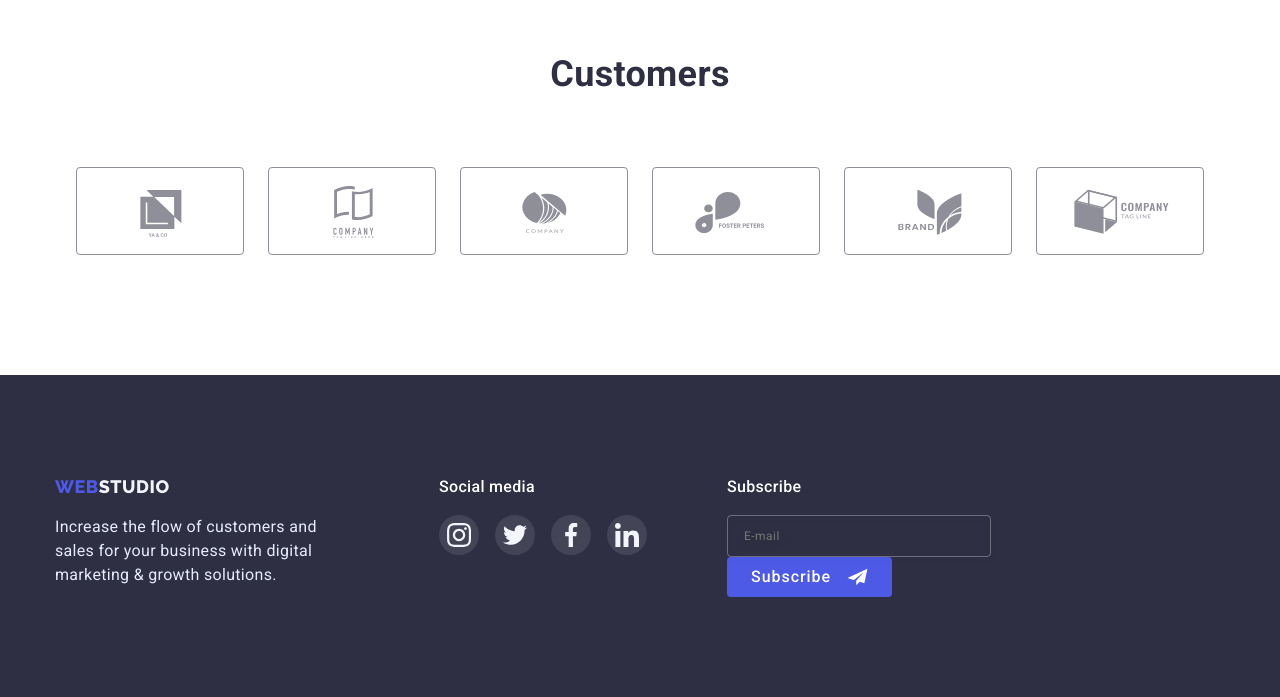
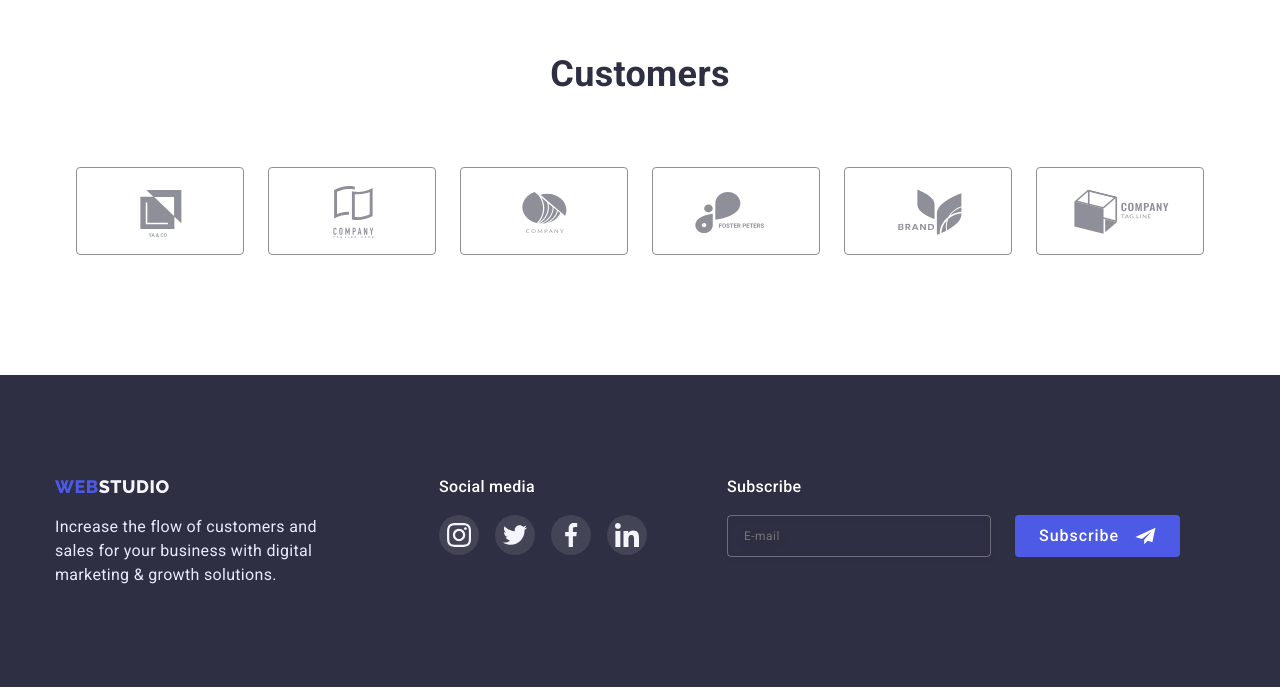
Before and after one commit to Korkin-97/goit-murkup-hw-07, a plain HTML site: page index.html in a window 1280 px wide. Shown: the part 2537-3234 px from the top of the page. Drawn offline with nearby package versions, Linux system fonts and the light colour scheme.

Commit message:
Update styles.css

```diff
--- a/css/styles.css
+++ b/css/styles.css
@@ -719,7 +719,6 @@ img {
 
 .button-send {
   display: flex;
-  justify-content: center;
   align-items: center;
 
   padding: 8px 24px;
@@ -1269,6 +1268,10 @@ img {
   .item-footer-first {
     width: 264px;
   }
+
+  .subscribe-field {
+    display: flex;
+  }
 }
 
 /* ****************************** Desktop ****************************** */
```
